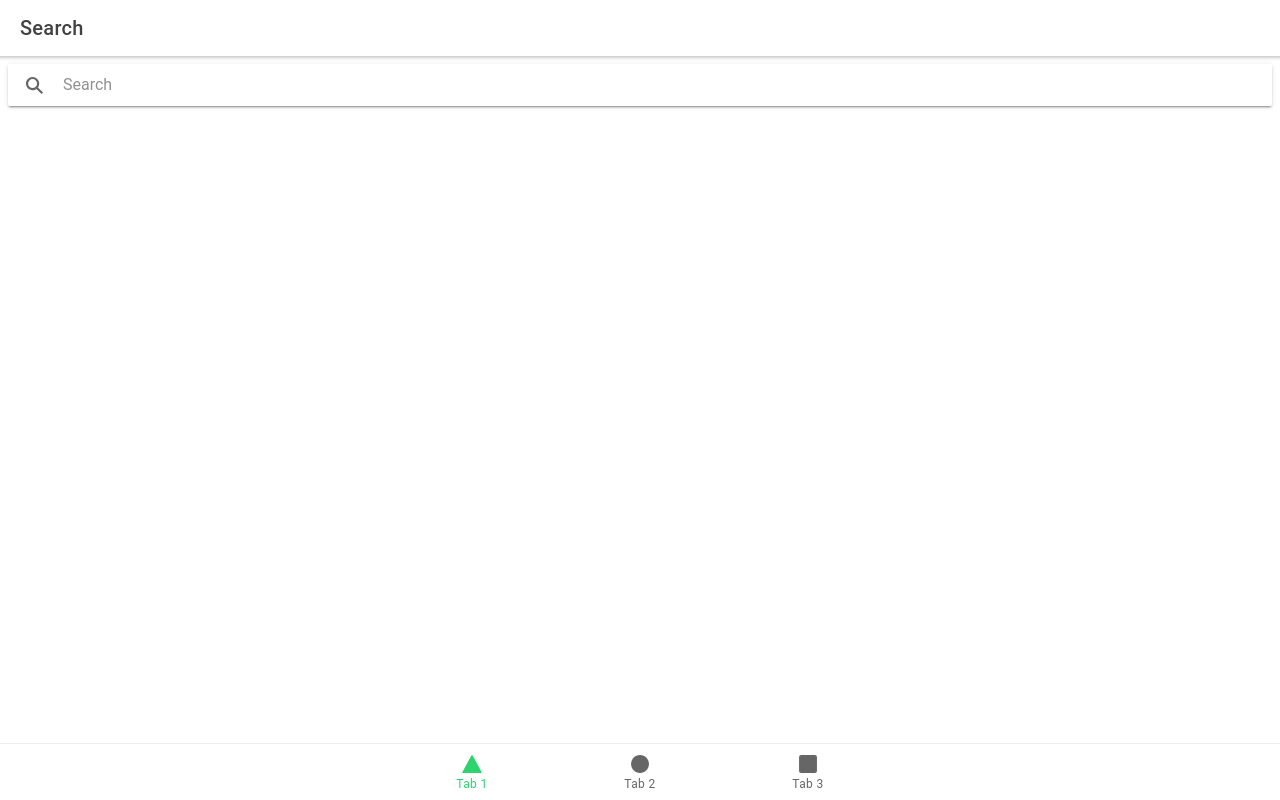
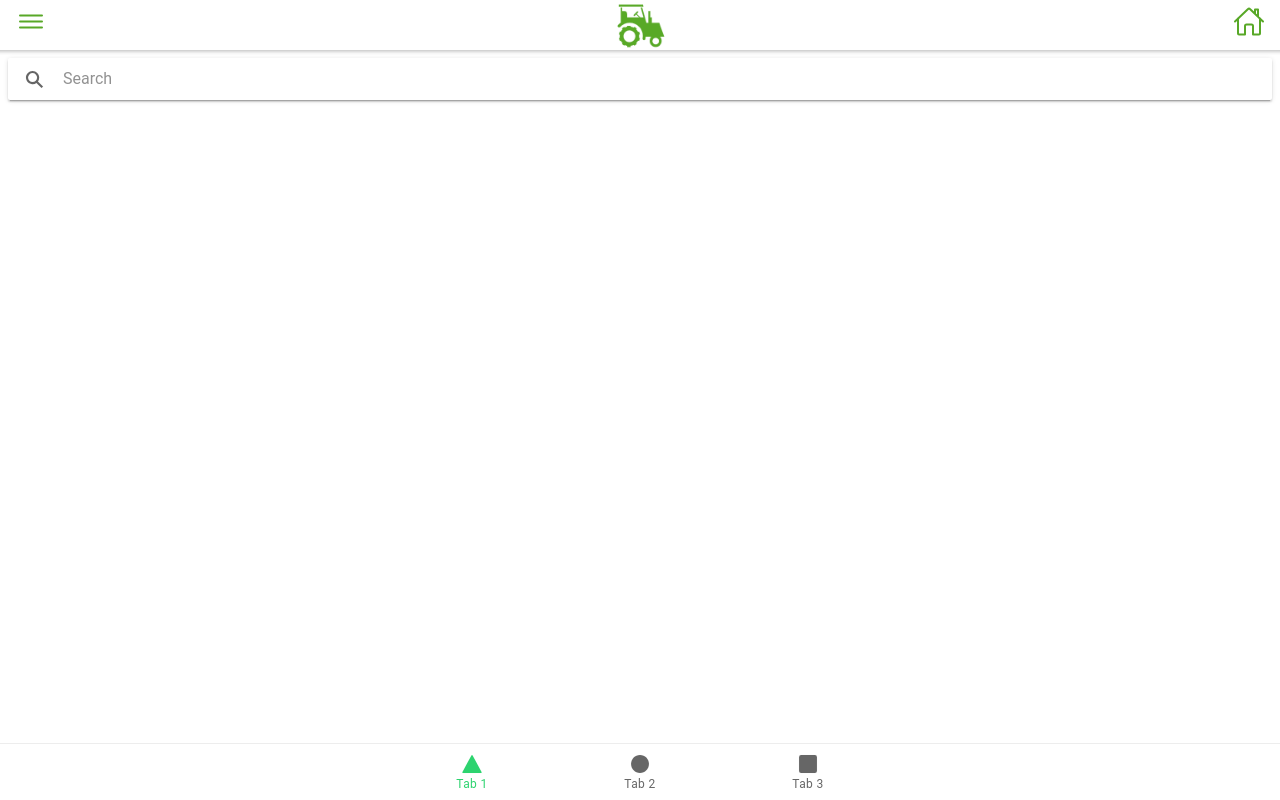
Before and after one commit to ShivSeth/mandi-data, a React (Create React App) app: page /tab1 in a window 1280 px wide. Built offline with nearby package versions, Linux system fonts and the light colour scheme.

Commit message:
Updated Header Component

```diff
--- /dev/null
+++ b/src/components/Header/header.scss
@@ -0,0 +1,14 @@
+.bar-header {
+  display: flex;
+  justify-content: space-between;
+  padding: 0 15px;
+
+  &-icons {
+    height: 43px;
+    color: #58A827;
+  }
+
+  &-logo-img {
+    height: 50px;
+  }
+}
--- /dev/null
+++ b/src/components/Header/index.tsx
@@ -0,0 +1,27 @@
+import {
+  IonIcon,
+  IonHeader,
+  IonImg,
+} from '@ionic/react';
+import { menuController } from "@ionic/core";
+import { menuOutline, homeOutline } from "ionicons/icons";
+import './header.css'
+
+const Header = () => {
+  const onClickHandler = () => {
+    menuController.open()
+  }
+  return (
+    <>
+      <IonHeader>
+        <div className = "bar bar-header bar-positive">
+          <IonIcon className="bar-header-icons" slot="start" icon={menuOutline} onClick={() => onClickHandler()} size="large" />
+          <IonImg className="bar-header-logo-img" src={'/assets/logo.png'} />
+          <IonIcon className="bar-header-icons" slot="end" icon={homeOutline} size="large" />
+        </div>
+      </IonHeader>
+    </>
+  );
+};
+
+export default Header;
--- a/src/pages/Tab1.tsx
+++ b/src/pages/Tab1.tsx
@@ -1,6 +1,6 @@
 import React, {useState, useEffect } from 'react';
 import {IonSearchbar, IonContent, IonHeader, IonPage, IonTitle, IonToolbar } from '@ionic/react';
-import SearchBar from '../components/SearchBar';
+import Header from '../components/Header';
 import { APIService } from '../Services/api';
 import { isEmpty } from "lodash";
 import './Tab1.css';
@@ -27,11 +27,7 @@ const Tab1: React.FC = () => {
 
   return (
     <IonPage>
-      <IonHeader>
-        <IonToolbar>
-          <IonTitle>Search</IonTitle>
-        </IonToolbar>
-      </IonHeader>
+      <Header  />
       <IonContent fullscreen>
         <IonHeader collapse="condense">
           <IonToolbar>
```
Also changed, not shown: package.json (+8 -3 lines), public/assets/logo.png (added), 1 other file (tests, documents, lock files or other folders).
